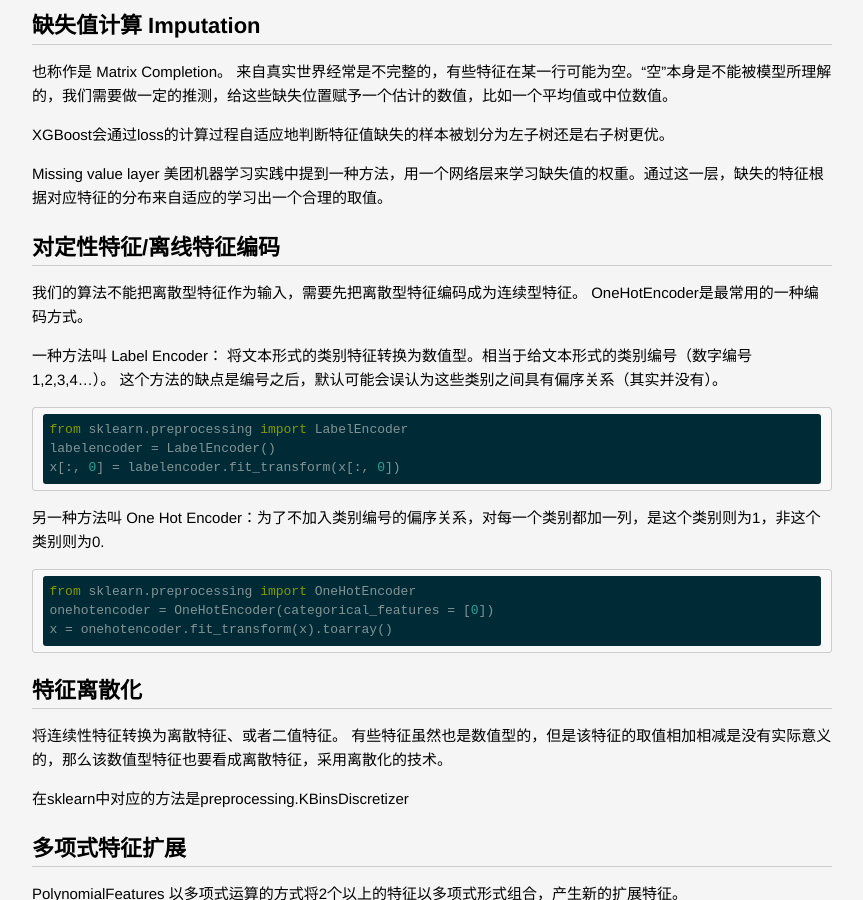
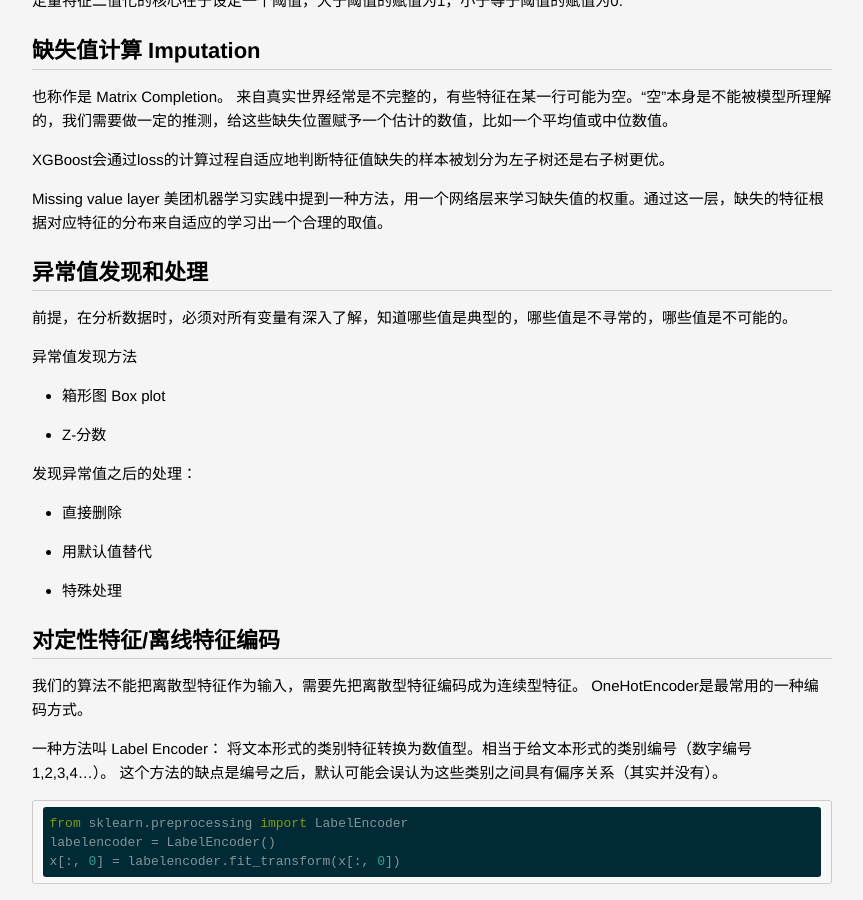
Before and after one commit to lucky521/blog, a Jekyll site: the page built from _posts/ml/2018-04-18-feature-engineering.markdown, in a window 1280 px wide and 900 px high, scrolled down 4010 px. Shown: the whole window, without its empty margins (208-1071 px from the left). Built offline with Jekyll 4.4.1, drawn with Linux system fonts in a browser that asks for light colours.

Commit message:
update blog

```diff
--- a/_posts/ml/2018-04-18-feature-engineering.markdown
+++ b/_posts/ml/2018-04-18-feature-engineering.markdown
@@ -123,6 +123,19 @@ XGBoost会通过loss的计算过程自适应地判断特征值缺失的样本被
 
 Missing value layer 美团机器学习实践中提到一种方法，用一个网络层来学习缺失值的权重。通过这一层，缺失的特征根据对应特征的分布来自适应的学习出一个合理的取值。
 
+## 异常值发现和处理
+
+前提，在分析数据时，必须对所有变量有深入了解，知道哪些值是典型的，哪些值是不寻常的，哪些值是不可能的。
+
+异常值发现方法
+* 箱形图 Box plot
+* Z-分数
+
+发现异常值之后的处理：
+* 直接删除
+* 用默认值替代
+* 特殊处理
+
 
 ## 对定性特征/离线特征编码
 
@@ -175,7 +188,6 @@ PolynomialFeatures 以多项式运算的方式将2个以上的特征以多项式
 - Filtering 通过阈值过滤掉认为没有用的特征
 - Wrapper Methods 让模型给圈定的特征自己打质量分，通过质量分的高低来选择特征
 - Embedded methods 让模型选择成为模型内的一部分
-
 
 
 ## 分析特征值的分布
--- a/_posts/ml/2018-09-01-metrics-to-evaluate-model.markdown
+++ b/_posts/ml/2018-09-01-metrics-to-evaluate-model.markdown
@@ -149,6 +149,11 @@ ROC曲线是以横坐标为 FPR ，以纵坐标为 TPR ，划出的一条曲线
 ROC曲线越靠拢(0,1)点，越偏离45度对角线越好，Sensitivity、Specificity越大效果越好。
 
 AUC(Area under Curve)：Roc曲线下的面积，显然这个面积的数值不会大于1。
+
+
+## P-R 曲线
+
+P：查准率 ， R：查全率， 以R为横坐标，P为纵坐标，随着阈值改变，我们将得到P-R曲线。
 
 ## Classification Accuracy
 
```
